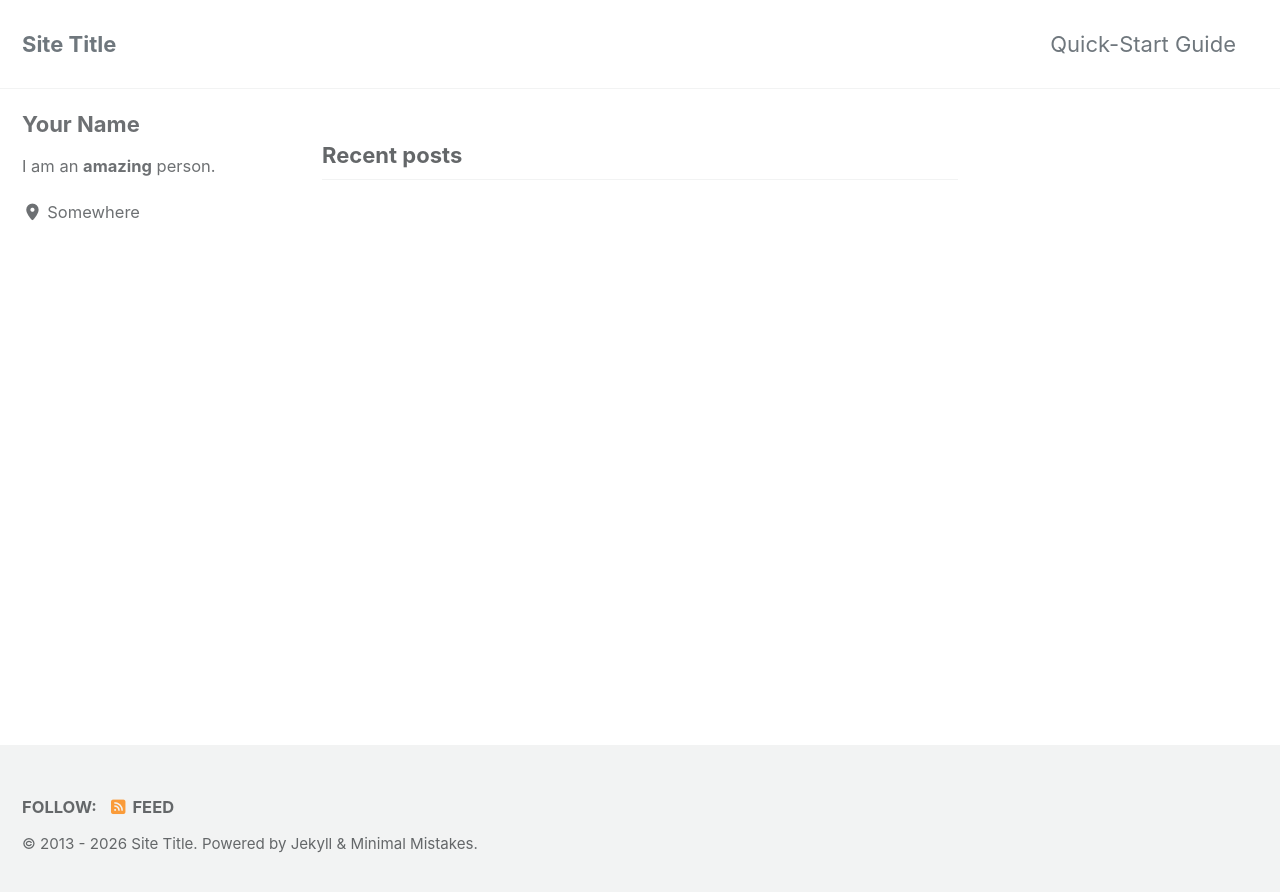
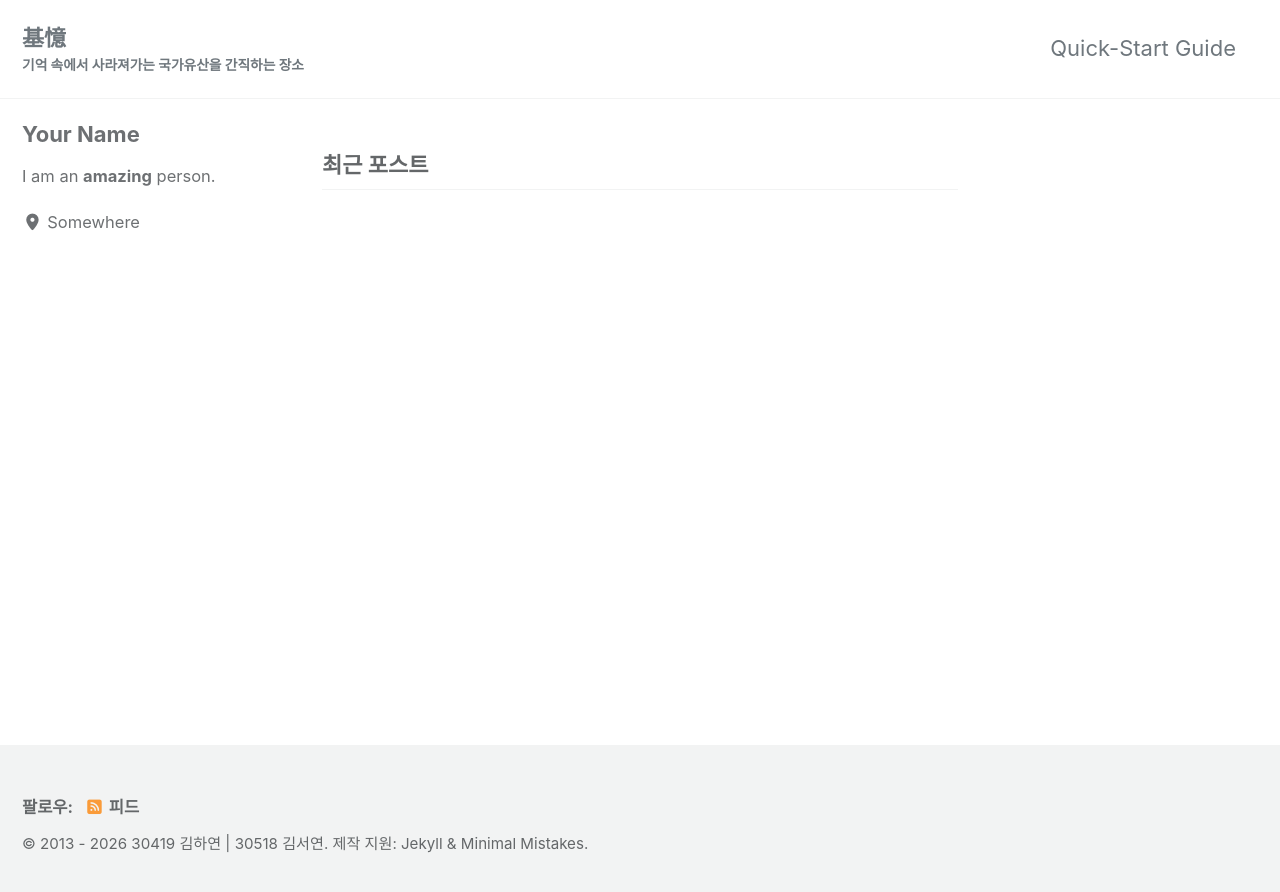
Before and after one commit to ArchiveCulturalHeritage/ArchiveCulturalHeritage.github.io, a Jekyll site: the page built from index.html, in a window 1280 px wide. Shown: the top 892 px of the page. Built offline with Jekyll 4.4.1, drawn with Linux system fonts in a browser that asks for light colours; cached includes are drawn as plain includes; the list of posts is cut into pages by our own code.

Commit message:
Update _config.yml

```diff
--- a/_config.yml
+++ b/_config.yml
@@ -15,23 +15,23 @@
 minimal_mistakes_skin    : "default" # "air", "aqua", "contrast", "dark", "dirt", "neon", "mint", "plum", "sunrise", "catppuccin_latte", "catppuccin_mocha"
 
 # Site Settings
-locale                   : "en-US"
+locale                   : "ko-KR"
 direction                : # "ltr" (default), "rtl" # set the direction of the page
-title                    : "Site Title"
+title                    : "基憶"
 title_separator          : "-"
-subtitle                 : # site tagline that appears below site title in masthead
-name                     : "Your Name"
+subtitle                 : "기억 속에서 사라져가는 국가유산을 간직하는 장소" # site tagline that appears below site title in masthead
+name                     : "30419 김하연 |    30518 김서연"
 description              : "An amazing website."
-url                      : # the base hostname & protocol for your site e.g. "https://mmistakes.github.io"
-baseurl                  : # the subpath of your site, e.g. "/blog"
-repository               : # GitHub username/repo-name e.g. "mmistakes/minimal-mistakes"
+url                      : "https://ArchiveCulturalHeritage.github.io" # the base hostname & protocol for your site e.g. "https://ArchiveCulturalHeritage.github.io"
+baseurl                  : "/archive" # the subpath of your site, e.g. "/blog"
+repository               : "ArchiveCulturalHeritage/ArchiveCulturalHeritagegithub.io" # GitHub username/repo-name e.g. "mmistakes/minimal-mistakes"
 teaser                   : # path of fallback teaser image, e.g. "/assets/images/500x300.png"
 logo                     : # path of logo image to display in the masthead, e.g. "/assets/images/88x88.png"
 masthead_title           : # overrides the website title displayed in the masthead, use " " for no title
 breadcrumbs              : # true, false (default)
 words_per_minute         : 200
 enable_copy_code_button  : # true, false (default)
-copyright                : # "copyright" name, defaults to site.title
+copyright                : "30419 김하연 |    30518 김서연" # "copyright" name, defaults to site.title
 copyright_url            : # "copyright" URL, defaults to site.url
 comments:
   provider               : # false (default), "disqus", "discourse", "facebook", "staticman", "staticman_v2", "utterances", "giscus", "custom"
```
